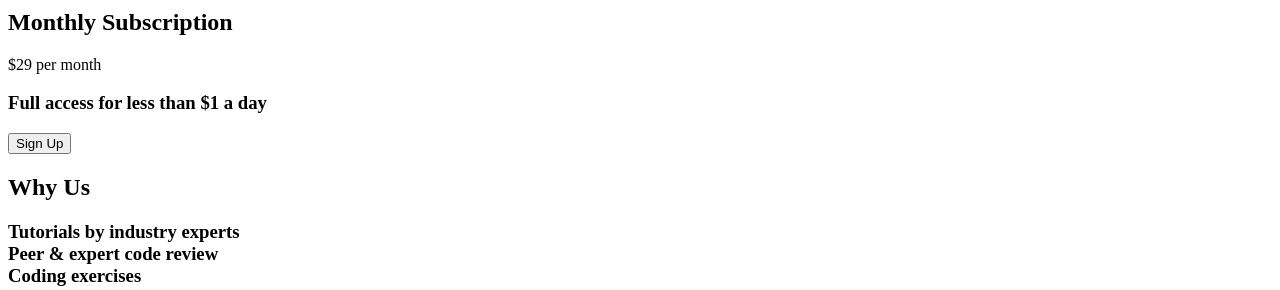
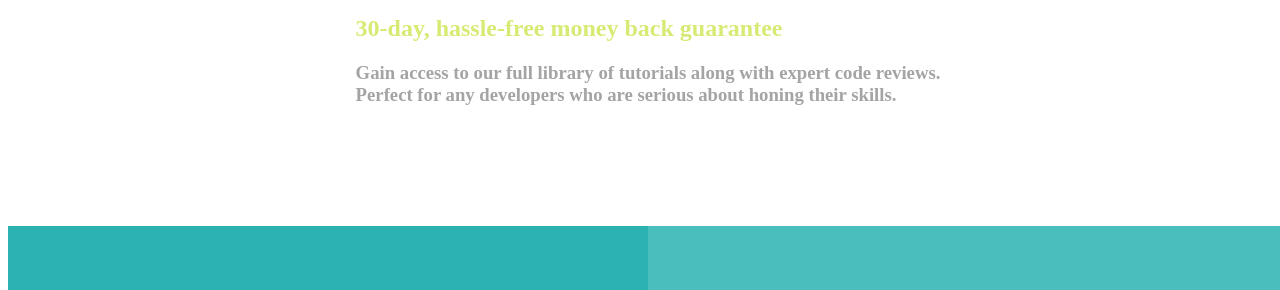
Before and after one commit to kellytoa/-frontend-mentor-product-preview, a plain HTML site: page index.html in a window 1280 px wide. Shown: the part 182-472 px from the top of the page. Drawn offline with Linux system fonts and the light colour scheme.

Commit message:
Update index.html

```diff
--- a/index.html
+++ b/index.html
@@ -8,7 +8,7 @@
 <html>
 
 <head>
-    <link rel="stylesheet" href="../css3/css05.css">
+    <link rel="stylesheet" href="css01.css">
 </head>
 
 <body>
```
